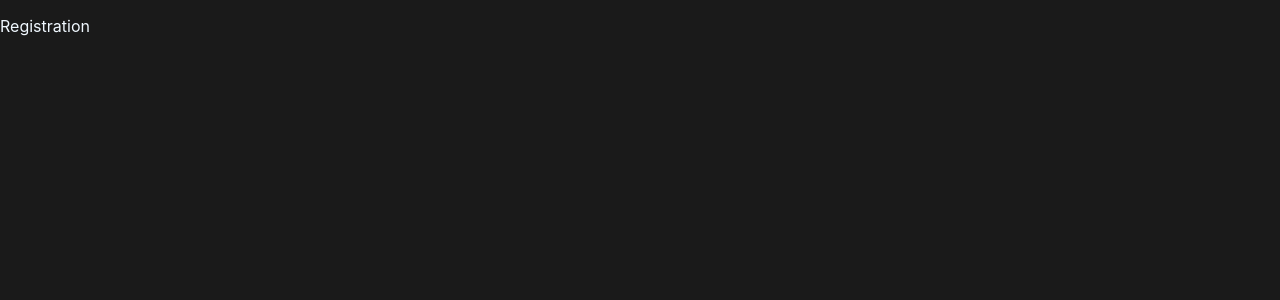
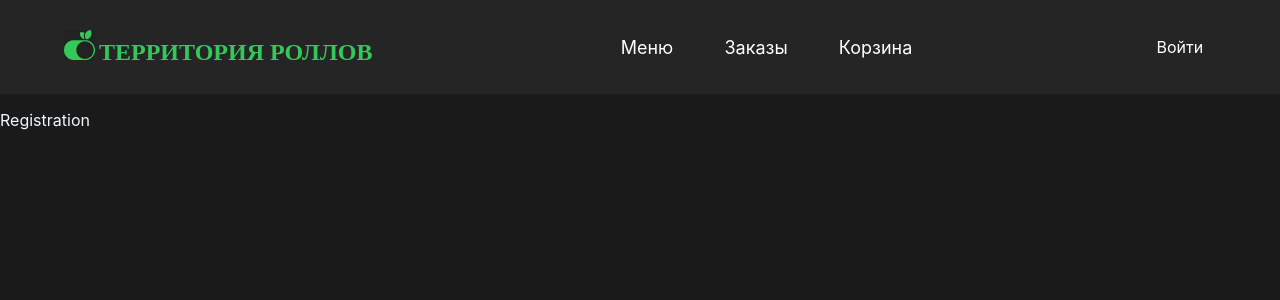
Before and after one commit to danax7/Food-delivery, a React (Vite) app: page /registration in a window 1280 px wide. Shown: the top 300 px of the page. Built offline with nearby package versions, Linux system fonts and the light colour scheme.

Commit message:
added link to registration page

```diff
--- a/src/modules/Header/ui/Header.tsx
+++ b/src/modules/Header/ui/Header.tsx
@@ -8,7 +8,7 @@ export const Header = () => {
     <div className={s.header}>
       <HeaderLogo />
       <LinksList />
-      <Link to="" className={s.item}>
+      <Link to="/registration/" className={s.item}>
         Войти
       </Link>
     </div>
--- a/src/pages/RegistrationPage/ui/RegistrationPage.tsx
+++ b/src/pages/RegistrationPage/ui/RegistrationPage.tsx
@@ -1,8 +1,11 @@
+import { Header } from "@/modules/Header/ui/Header";
+
 const RegistrationPage = () => {
   return (
-    <div>
+    <>
+      <Header />
       <p>Registration</p>
-    </div>
+    </>
   );
 };
 
```
